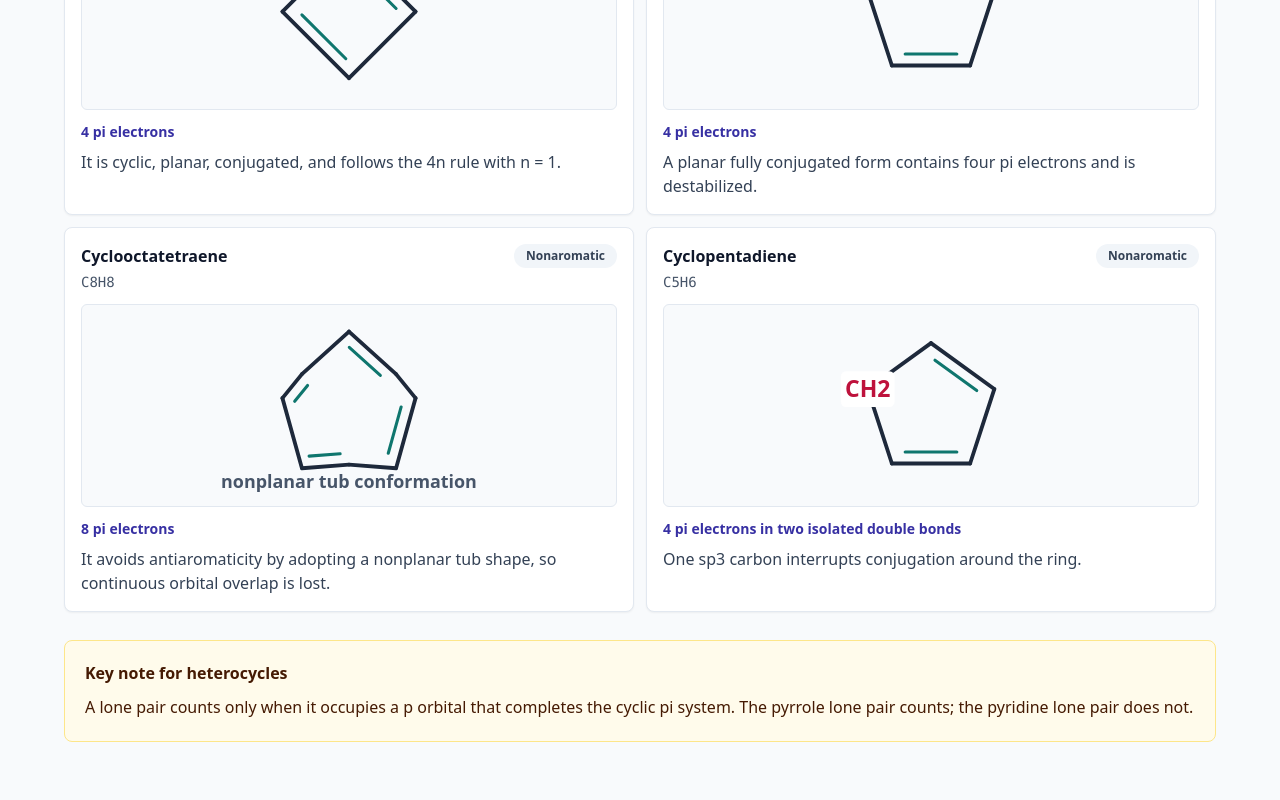
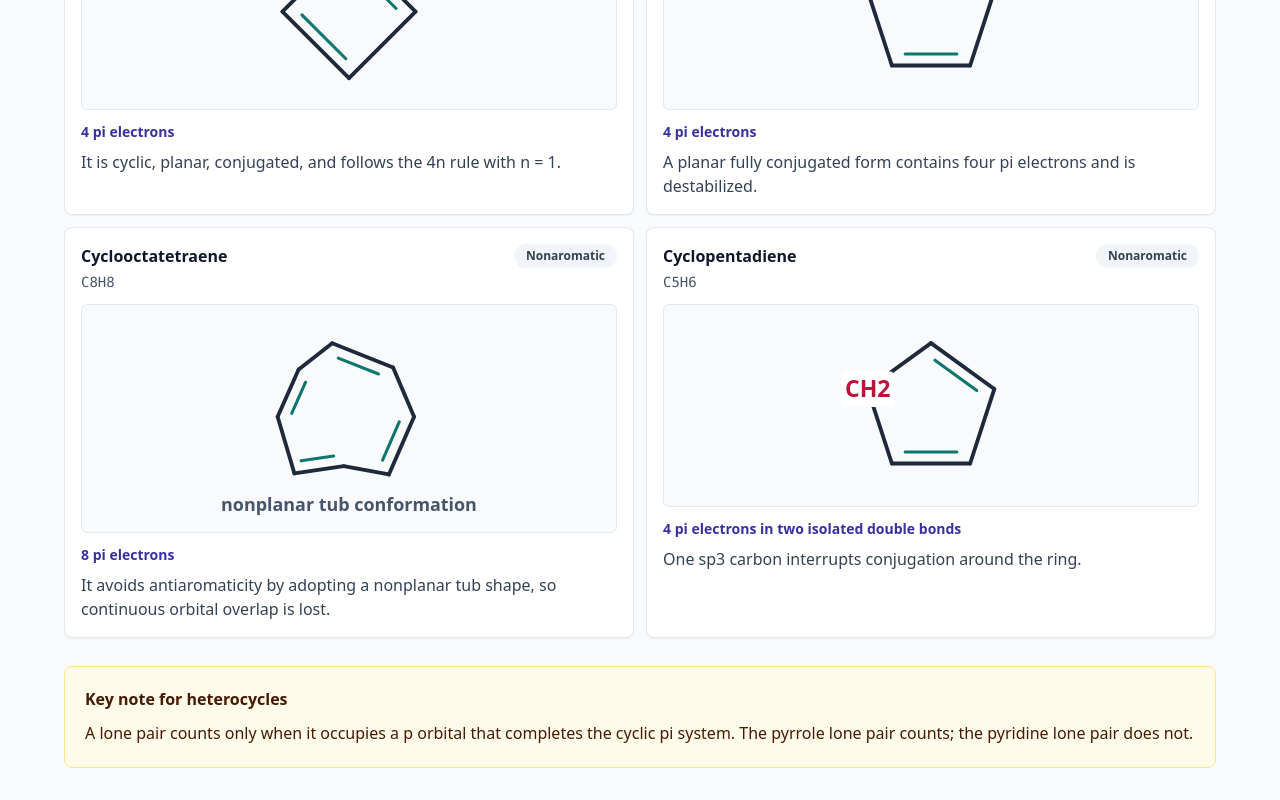
Before and after one commit to barham75/organic-project, a Next.js app: page /aromaticity in a window 1280 px wide. Shown: the part 1603-2403 px from the top of the page. Before the commit the page ends 2377 px from the top, so only its background shows below. Built offline with nearby package versions, Linux system fonts and the light colour scheme.

Commit message:
Fix cyclooctatetraene aromaticity drawing

```diff
--- a/app/aromaticity/structure.tsx
+++ b/app/aromaticity/structure.tsx
@@ -41,11 +41,12 @@ const structures: Record<StructureId, RingStructure> = {
 
 export function AromaticStructure({ id, compact = false }: { id: string; compact?: boolean }) {
   const structure = structures[id as StructureId] ?? structures["generic-conjugated"];
+  const isCyclooctatetraene = id === "cyclooctatetraene";
   const width = compact ? 250 : 320;
-  const height = compact ? 145 : 180;
-  const center = { x: width / 2, y: height / 2 + 3 };
+  const height = compact ? (isCyclooctatetraene ? 165 : 145) : (isCyclooctatetraene ? 205 : 180);
+  const center = { x: width / 2, y: isCyclooctatetraene ? height / 2 - 8 : height / 2 + 3 };
   const radius = compact ? 52 : 67;
-  const points = polygon(structure.atoms, center, radius, structure.nonplanar);
+  const points = isCyclooctatetraene ? cyclooctatetraeneTub(center, compact ? 0.82 : 1) : polygon(structure.atoms, center, radius);
 
   return (
     <svg viewBox={`0 0 ${width} ${height}`} role="img" aria-label="Structural formula" className="mx-auto h-auto w-full max-w-xs">
@@ -74,17 +75,34 @@ export function AromaticStructure({ id, compact = false }: { id: string; compact
       )}
       {structure.lonePairAtom !== undefined && <LonePairLabel point={markPoint(points[structure.lonePairAtom], center, 20)} />}
       {id === "generic-conjugated" && <text x={center.x} y={center.y + 5} textAnchor="middle" fill="#4f46e5" fontSize="15" fontWeight="700">continuous p orbitals</text>}
-      {structure.nonplanar && <text x={center.x} y={height - 8} textAnchor="middle" fill="#475569" fontSize="14" fontWeight="700">nonplanar tub conformation</text>}
+      {structure.nonplanar && <text x={center.x} y={height - 10} textAnchor="middle" fill="#475569" fontSize="14" fontWeight="700">nonplanar tub conformation</text>}
     </svg>
   );
 }
 
-function polygon(atoms: number, center: Point, radius: number, nonplanar = false) {
+function polygon(atoms: number, center: Point, radius: number) {
   return Array.from({ length: atoms }, (_, index) => {
     const angle = -Math.PI / 2 + (index * Math.PI * 2) / atoms;
-    const wave = nonplanar ? (index % 2 === 0 ? -9 : 9) : 0;
-    return { x: center.x + radius * Math.cos(angle), y: center.y + radius * Math.sin(angle) + wave };
+    return { x: center.x + radius * Math.cos(angle), y: center.y + radius * Math.sin(angle) };
   });
+}
+
+function cyclooctatetraeneTub(center: Point, scale: number): Point[] {
+  const raw = [
+    { x: -16, y: -62 },
+    { x: 42, y: -39 },
+    { x: 62, y: 8 },
+    { x: 38, y: 63 },
+    { x: -5, y: 55 },
+    { x: -52, y: 62 },
+    { x: -68, y: 8 },
+    { x: -48, y: -37 },
+  ];
+
+  return raw.map((point) => ({
+    x: center.x + point.x * scale,
+    y: center.y + point.y * scale,
+  }));
 }
 
 function parallelInnerBond(start: Point, end: Point, center: Point): [Point, Point] {
```
